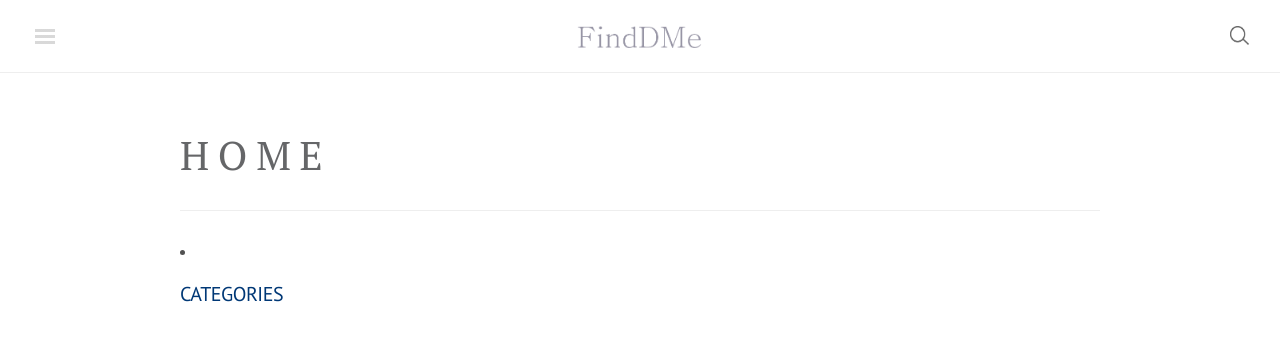
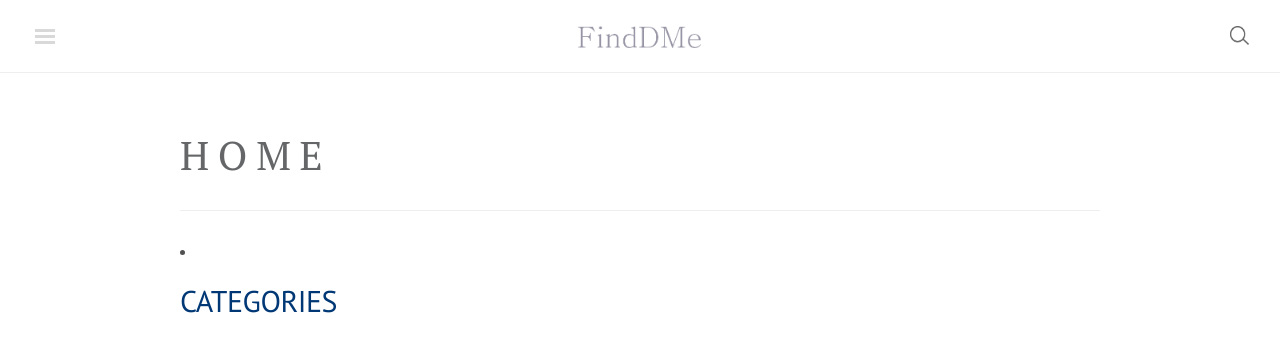
Before and after one commit to finddme/finddme.github.io, a Jekyll site: the page built from blog/home.html, in a window 1280 px wide. Shown: the top 352 px of the page. Built offline with Jekyll 4.4.1, drawn with Linux system fonts in a browser that asks for light colours; nearby versions of some CDN libraries; comment, search, counter and statistics services are not loaded.

Commit message:
Update home.html

```diff
--- a/blog/home.html
+++ b/blog/home.html
@@ -28,9 +28,9 @@ title: H o m e
 <!--       <a class="post-title {% if page.url == nav[1][0] %}active{% endif %}" href="{{ url }}"> -->
       <li style="margin-bottom: -0.7rem;">
 <!--         <h2 id="{% if page.url == nav[1][0] %}{% endif %}" href="{{ url }}">{{ nav[0] }}</h2> -->
-        <h4><a class="tags-expo-section {% if page.url == nav[1][0] %}{% endif %}" href="{{ url }}">
+        <h2><a class="tags-expo-section {% if page.url == nav[1][0] %}{% endif %}" href="{{ url }}">
             {{ nav[0] }}
-        </a></h4>
+        </a></h2>
       </li>
     {% endfor %}
   </div>
```
